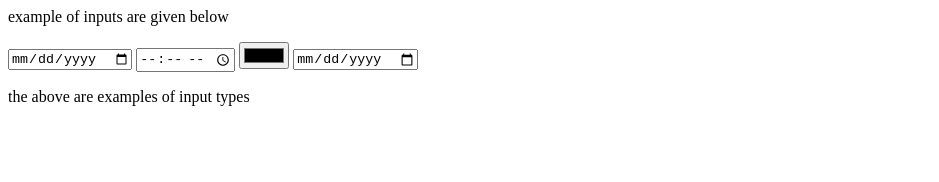
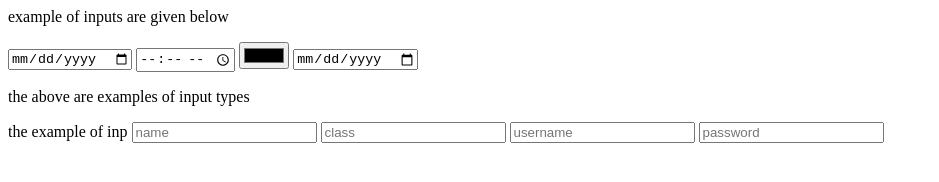
Before and after one commit to Arno-Web-team/Code-1.5.1, a plain HTML site: page index.html in a window 1280 px wide. Shown: the whole page, without its empty margins (0-939 px from the left). Drawn offline with Linux system fonts and the light colour scheme.

Commit message:
Update index.html

```diff
--- a/index.html
+++ b/index.html
@@ -11,6 +11,10 @@
     <input type="color">
     <input type="date">
     <p>the above are examples of input types</p>
-
+    <p>the example of inp
+    <input placeholder="name">
+    <input placeholder="class">
+    <input placeholder="username">
+    <input placeholder="password">
   </body>
 </html>
```
